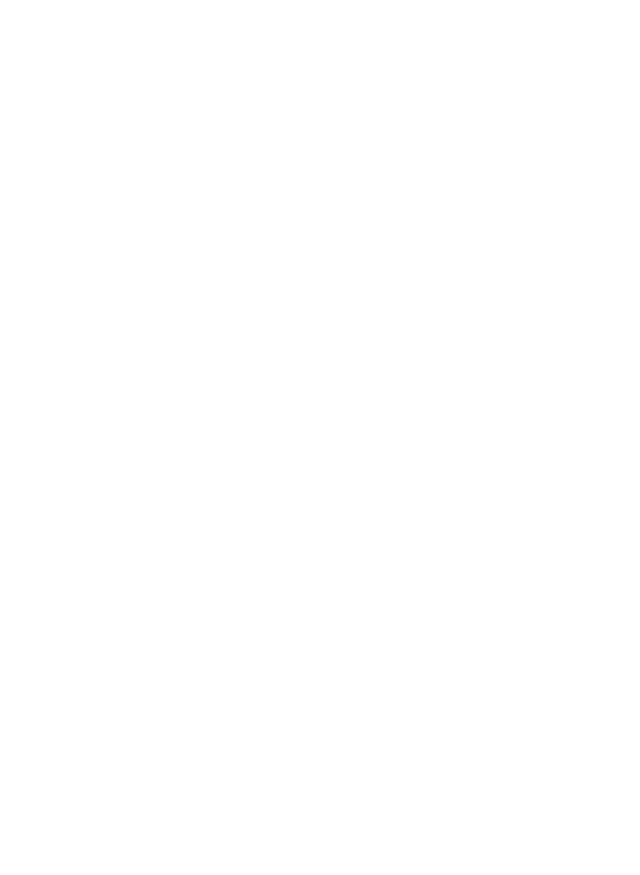
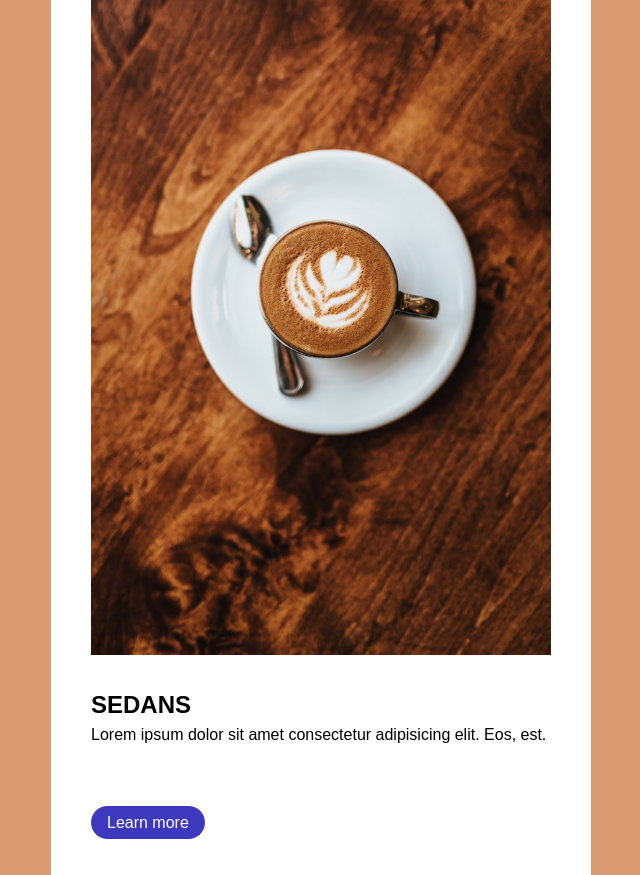
Before and after one commit to irm1005-itec1005-fall-2023/midterm-exam-yellowcape, a plain HTML site: page index.html in a window 1280 px wide. Shown: the whole page, without its empty margins (229-869 px from the left). Before the commit the page ends 800 px from the top, so only its background shows below. Drawn offline with Linux system fonts and the light colour scheme.

Commit message:
making a start

```diff
--- a/index.html
+++ b/index.html
@@ -23,6 +23,21 @@
 </head>
 
 <body>
+
+  <main>
+    <div class="vehicles-container">
+
+      <section class="vehicle vehicle-sedan">
+
+        <img class="coffee" src="./images/coffee.jpg" alt="Coffee cup" />
+
+        <h2>Sedans</h2>
+        <p>Lorem ipsum dolor sit amet consectetur adipisicing elit. Eos, est.</p>
+
+        <div class="read-more">
+          <a class="btn" href="#">Learn more</a>
+        </div>
+  </main>
   <!--
 
     WELCOME TO THE MIDTERM EXAM!
--- a/style.css
+++ b/style.css
@@ -32,6 +32,60 @@ html {
   font-size: 1.0rem;
 }
 
+
 body {
   font-family: Arial, Helvetica, sans-serif;
+  background-color: #db9c73;
+
+  display: flex;
+  justify-content: center;
+  align-items: center;
+
+  margin-left: 5rem;
+  margin-right: 5rem;
+  padding: 3rem;
+  border-radius: 75%;
 }
+
+.coffee {
+  margin-bottom: 2rem;
+  align-items: stretch;
+}
+
+.vehicles-container {
+  display: flex;
+  border-radius: 50%;
+  width: 75%;
+}
+
+.vehicle {
+  background-color: blue;
+  padding: 2.5rem;
+}
+
+h2 {
+  text-transform: uppercase;
+}
+
+.read-more {
+  margin-top: 4rem;
+}
+
+.btn{
+  margin-top: 3rem;
+  background-color: #3e38bf;
+  color: white;
+  padding: 0.5rem 1rem;
+  border-radius: 3rem;
+  text-decoration: none;
+}
+
+/*
+.vehicle-sedan {
+  background-color: #3e38bf;
+}
+*/
+
+.vehicle:nth-child(1) {
+  background-color: #ffffff;
+}
```
